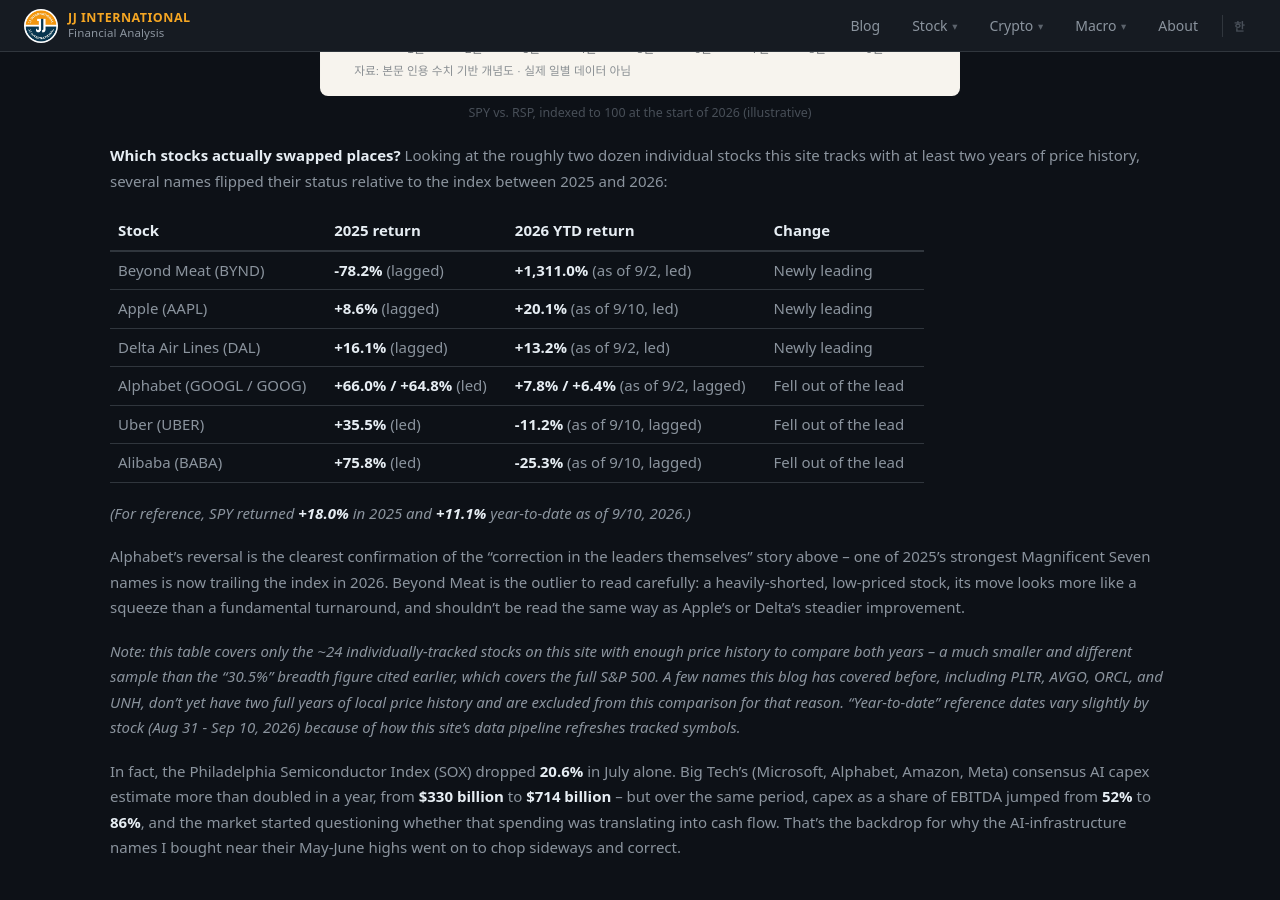
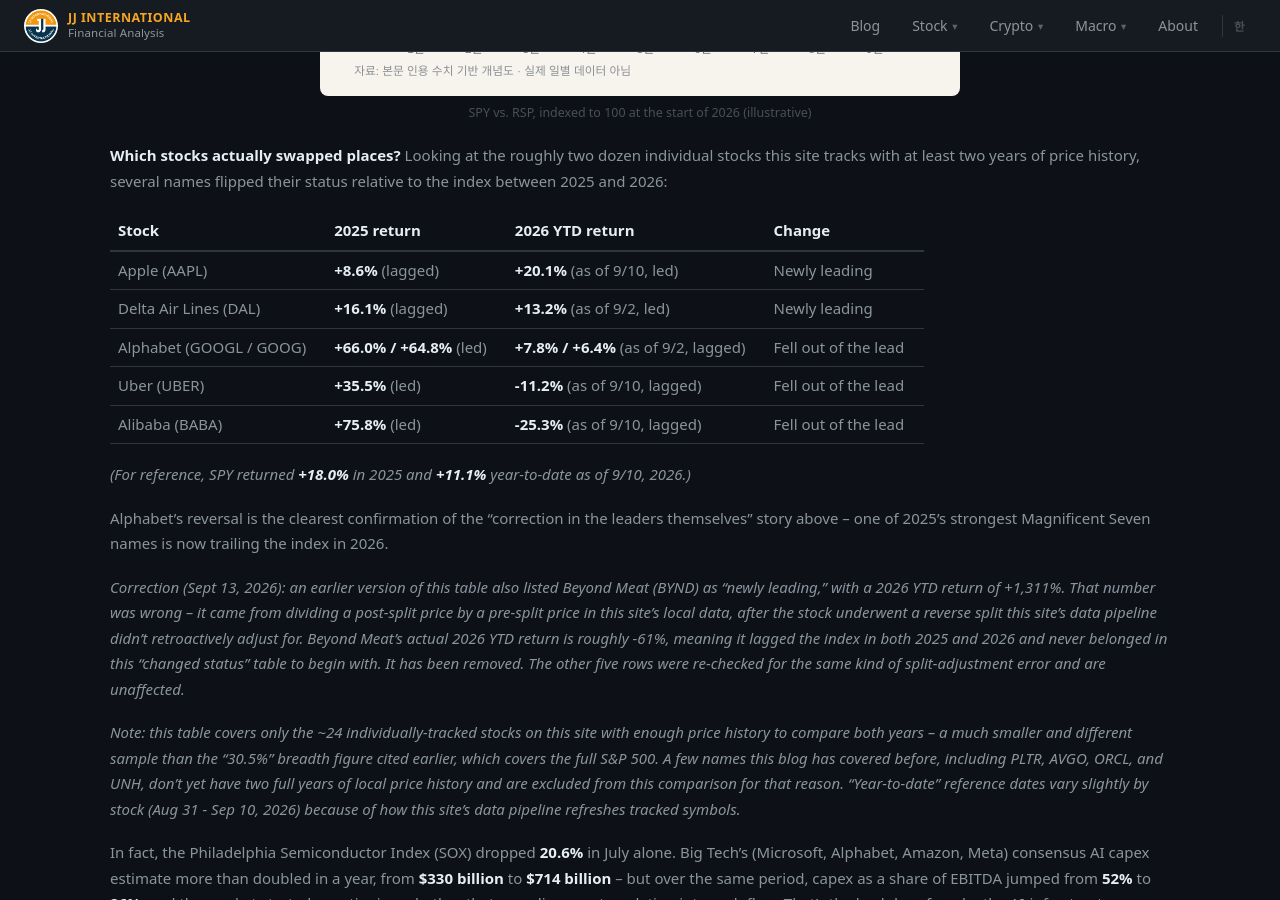
Before and after one commit to jaegunjung/finance, a Jekyll site: the page built from _posts/2026-09-12-2026-portfolio-vs-sp500-gap.md, in a window 1280 px wide and 900 px high, scrolled down 1547 px. Built offline with Jekyll 4.4.1, drawn with Linux system fonts in a browser that asks for light colours; a script that is not in the unit is left out.

Commit message:
fix: 종목 비교표에서 BYND 잘못된 +1311% 수치 제거 (분할 미조정 오류)
로컬 CSV의 BYND 데이터가 실제 주식분할을 소급 조정하지 못해 분할 후/분할 전
가격을 그대로 나누면서 2026 YTD +1,311%라는 잘못된 값이 계산됐음을 확인
(사용자가 구글 파이낸스 실제 수치 -61.38%를 대조해 발견). 실제로는 BYND가
2025·2026 모두 지수를 하회해 애초에 "순위 변동" 표에 해당하지 않는 종목이라
행을 삭제하고, 투명성을 위해 정정 안내를 본문에 남김. 나머지 5개 종목은
동일한 분할 오류가 없는지 재검증 완료.

Co-Authored-By: Claude Sonnet 5 <noreply@anthropic.com>

```diff
--- a/_posts/2026-09-12-2026-portfolio-vs-sp500-gap.md
+++ b/_posts/2026-09-12-2026-portfolio-vs-sp500-gap.md
@@ -44,7 +44,6 @@ Here's where things diverged from what I expected. Through 2026, the equal-weigh
 
 | Stock | 2025 return | 2026 YTD return | Change |
 |---|---|---|---|
-| Beyond Meat (BYND) | **-78.2%** (lagged) | **+1,311.0%** (as of 9/2, led) | Newly leading |
 | Apple (AAPL) | **+8.6%** (lagged) | **+20.1%** (as of 9/10, led) | Newly leading |
 | Delta Air Lines (DAL) | **+16.1%** (lagged) | **+13.2%** (as of 9/2, led) | Newly leading |
 | Alphabet (GOOGL / GOOG) | **+66.0% / +64.8%** (led) | **+7.8% / +6.4%** (as of 9/2, lagged) | Fell out of the lead |
@@ -53,7 +52,9 @@ Here's where things diverged from what I expected. Through 2026, the equal-weigh
 
 *(For reference, SPY returned **+18.0%** in 2025 and **+11.1%** year-to-date as of 9/10, 2026.)*
 
-Alphabet's reversal is the clearest confirmation of the "correction in the leaders themselves" story above -- one of 2025's strongest Magnificent Seven names is now trailing the index in 2026. Beyond Meat is the outlier to read carefully: a heavily-shorted, low-priced stock, its move looks more like a squeeze than a fundamental turnaround, and shouldn't be read the same way as Apple's or Delta's steadier improvement.
+Alphabet's reversal is the clearest confirmation of the "correction in the leaders themselves" story above -- one of 2025's strongest Magnificent Seven names is now trailing the index in 2026.
+
+*Correction (Sept 13, 2026): an earlier version of this table also listed Beyond Meat (BYND) as "newly leading," with a 2026 YTD return of +1,311%. That number was wrong -- it came from dividing a post-split price by a pre-split price in this site's local data, after the stock underwent a reverse split this site's data pipeline didn't retroactively adjust for. Beyond Meat's actual 2026 YTD return is roughly -61%, meaning it lagged the index in both 2025 and 2026 and never belonged in this "changed status" table to begin with. It has been removed. The other five rows were re-checked for the same kind of split-adjustment error and are unaffected.*
 
 *Note: this table covers only the ~24 individually-tracked stocks on this site with enough price history to compare both years -- a much smaller and different sample than the "30.5%" breadth figure cited earlier, which covers the full S&P 500. A few names this blog has covered before, including PLTR, AVGO, ORCL, and UNH, don't yet have two full years of local price history and are excluded from this comparison for that reason. "Year-to-date" reference dates vary slightly by stock (Aug 31 - Sep 10, 2026) because of how this site's data pipeline refreshes tracked symbols.*
 
@@ -127,7 +128,6 @@ Pulling it together, my account's weak 2026 wasn't caused by "worsening concentr
 
 | 종목 | 2025년 수익률 | 2026년 YTD 수익률 | 변화 |
 |---|---|---|---|
-| 비욘드미트(BYND) | **-78.2%** (지수 하회) | **+1,311.0%** (9/2 기준, 지수 상회) | 신규 아웃퍼폼 |
 | 애플(AAPL) | **+8.6%** (지수 하회) | **+20.1%** (9/10 기준, 지수 상회) | 신규 아웃퍼폼 |
 | 델타항공(DAL) | **+16.1%** (지수 하회) | **+13.2%** (9/2 기준, 지수 상회) | 신규 아웃퍼폼 |
 | 알파벳(GOOGL/GOOG) | **+66.0%/+64.8%** (지수 상회) | **+7.8%/+6.4%** (9/2 기준, 지수 하회) | 아웃퍼폼 이탈 |
@@ -136,7 +136,9 @@ Pulling it together, my account's weak 2026 wasn't caused by "worsening concentr
 
 *(참고: SPY는 2025년 **+18.0%**, 2026년은 9/10 기준 **+11.1%**.)*
 
-알파벳의 역전은 앞서 말한 "쏠림 종목 자체의 조정" 이야기를 가장 분명하게 뒷받침하는 사례다 — 2025년 매그니피센트7 중에서도 가장 강했던 종목 중 하나가 2026년엔 오히려 지수보다 못한 성과를 내고 있다. 비욘드미트는 예외적인 사례로 읽어야 한다 — 공매도 비중이 높은 저가주의 숏스퀴즈성 급등에 가까워서, 애플·델타항공처럼 꾸준한 개선과는 성격이 다르다.
+알파벳의 역전은 앞서 말한 "쏠림 종목 자체의 조정" 이야기를 가장 분명하게 뒷받침하는 사례다 — 2025년 매그니피센트7 중에서도 가장 강했던 종목 중 하나가 2026년엔 오히려 지수보다 못한 성과를 내고 있다.
+
+*정정 (2026년 9월 13일): 이 표의 최초 게시 버전에는 비욘드미트(BYND)가 "신규 아웃퍼폼"으로 2026년 YTD +1,311%와 함께 포함돼 있었습니다. 이 수치는 오류였습니다 — 이 사이트의 로컬 데이터에서 비욘드미트가 겪은 주식분할을 파이프라인이 소급 조정하지 못해, 분할 이후 가격을 분할 이전 가격으로 나누면서 생긴 계산 오류였습니다. 실제 비욘드미트의 2026년 YTD 수익률은 약 -61%로, 2025년과 2026년 모두 지수를 하회해 애초에 "순위가 바뀐 종목" 표에 들어갈 자격이 없었습니다. 해당 행은 삭제했습니다. 나머지 5개 종목은 같은 유형의 분할 조정 오류가 없는지 다시 확인했고 문제없음을 확인했습니다.*
 
 *참고: 이 표는 이 사이트가 2년 치 데이터를 확보한 개별 종목 약 24개만을 대상으로 한 것으로, 앞서 언급한 "30.5%"(전체 S&P500 500개 종목 기준 수치)와는 표본 자체가 다르다. PLTR·AVGO·ORCL·UNH 등 이 블로그가 이전에 다뤘던 일부 종목은 로컬 데이터가 아직 2년 치를 채우지 못해 이번 비교에서 제외했다. "YTD" 기준일이 종목별로 8월 31일~9월 10일(2026년) 사이로 조금씩 다른 것은 이 사이트가 종목 데이터를 순환 방식으로 갱신하기 때문이다.*
 
```
